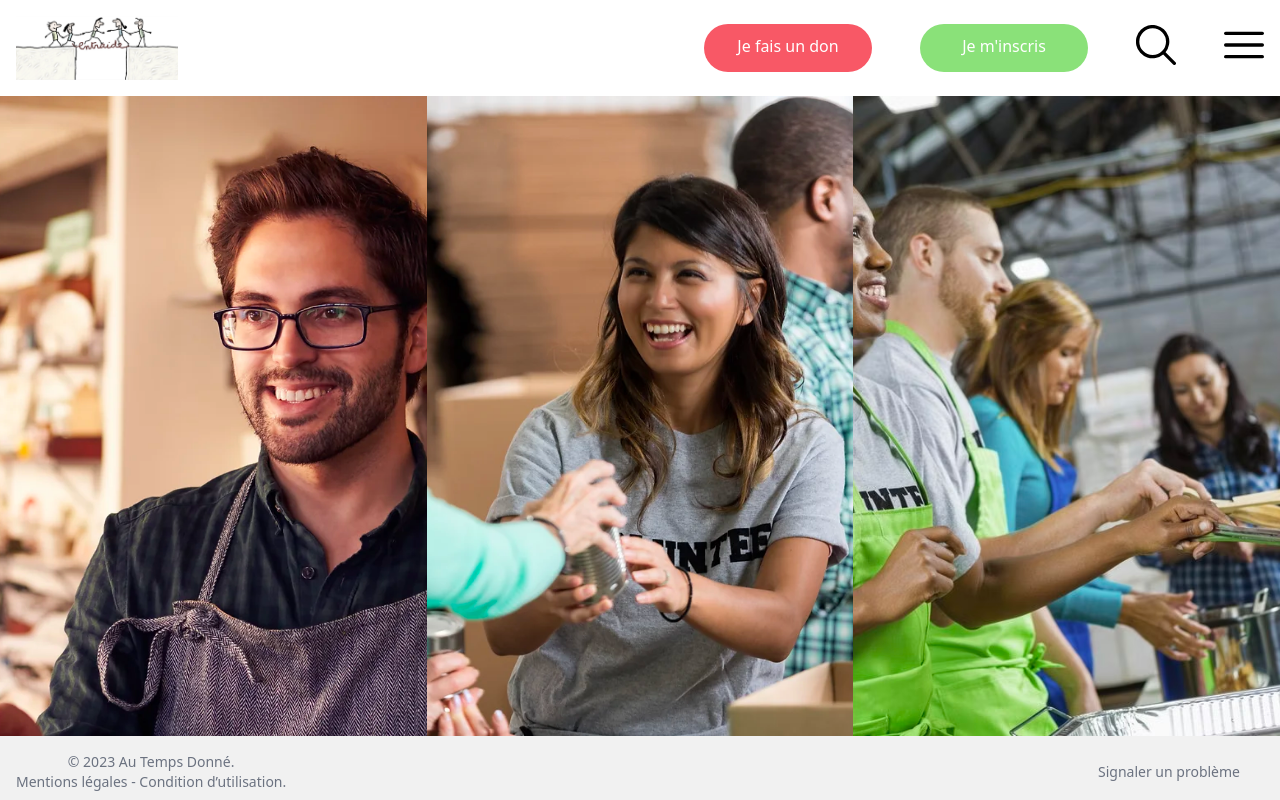
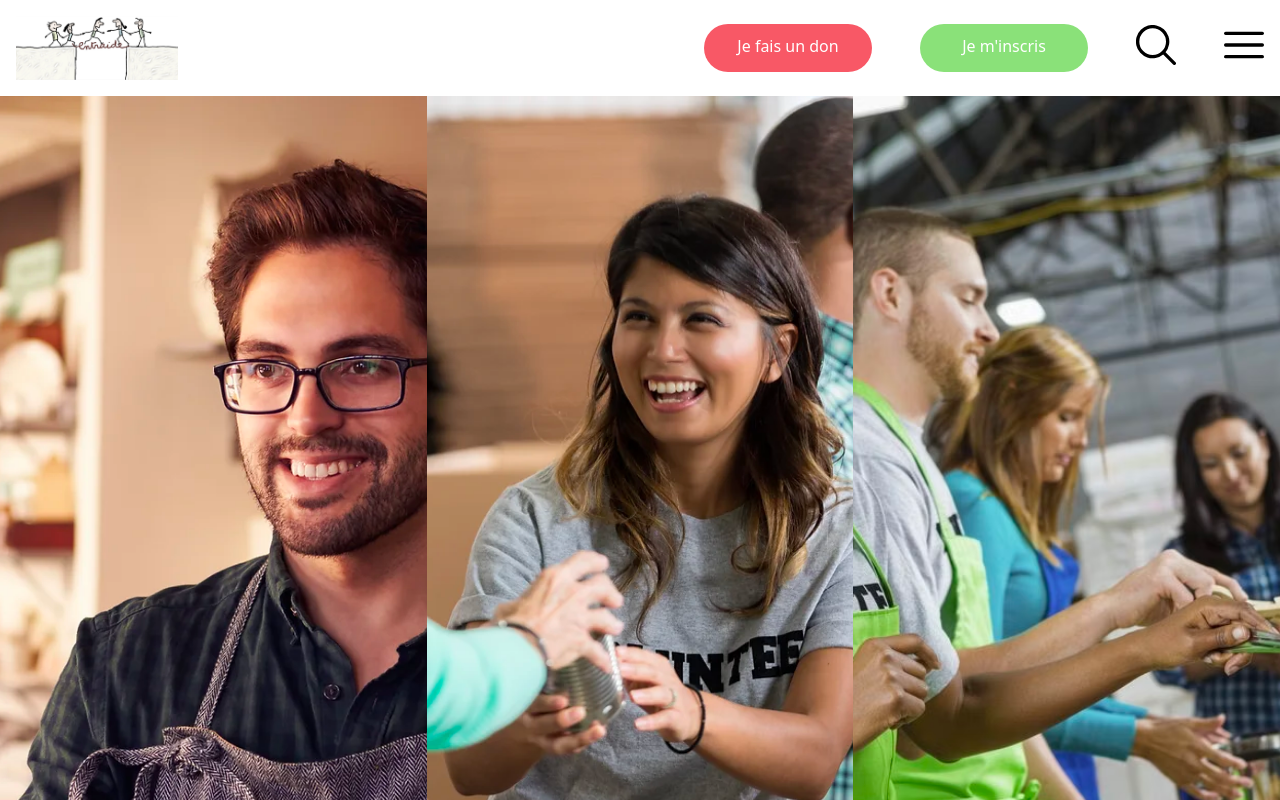
Before and after one commit to Akasuraax/ATD-Front, a React (Vite) app in the folder ATD-Front/: page /Register in a window 1280 px wide. Shown: the top 800 px of the page. Built offline with nearby package versions, Linux system fonts and the light colour scheme.

Commit message:
part of register form

```diff
--- a/ATD-Front/src/page/Register/register.css
+++ b/ATD-Front/src/page/Register/register.css
@@ -1,58 +1,46 @@
 .register-images {
-    display: flex;
-    height: 80vh;
-    overflow: hidden;
+    display: grid;
+    grid-template-columns: repeat(3, 1fr);
+    margin-inline: auto;
+
+    div{
+        height: 100vh;
+        width: calc(100vw/3);
+    }
+
 
     img {
         object-fit: cover;
-        width: 100%;
-        height: 100% !important;
-    }
-
-    .partner, .beneficiary, .volunteer {
-        transition: flex 0.5s ease;
-        flex:1;
+        height: 100%;
+        aspect-ratio: 1/1;
+        transition: scale 350ms ease;
     }
 
     .partner{
         &:hover{
-            ~ .volunteer{
-                flex:0.2 !important;
-                transition: flex 0.5s ease;
-            }
-
-            ~ .beneficiary{
-                flex:0.25 !important;
-                transition: flex 0.5s ease;
-            }
-
-            .partner{
-                flex:0.5 !important;
-                transition: flex 0.5s ease;
+            filter:brightness(0.7);
+            ~.beneficiary, ~.volunteer{
+                filter:blur(1px);
             }
         }
     }
 
     .beneficiary{
         &:hover{
-            ~ .volunteer{
-                flex:0.2 !important;
-                transition: flex 0.5s ease;
-            }
-
-            ~ .partner{
-                flex:0 !important;
-                transition: flex 0.5s ease;
-            }
-
-            .beneficiary{
-                flex:0.5 !important;
-                transition: flex 0.5s ease;
+            filter:brightness(0.7);
+            ~.partner, ~.volunteer{
+                filter:blur(1px);
             }
         }
     }
 
 
-
-
+    .volunteer{
+        &:hover{
+            filter:brightness(0.7);
+            ~.partner, ~.beneficiary{
+                filter:blur(1px);
+            }
+        }
+    }
 }
```
